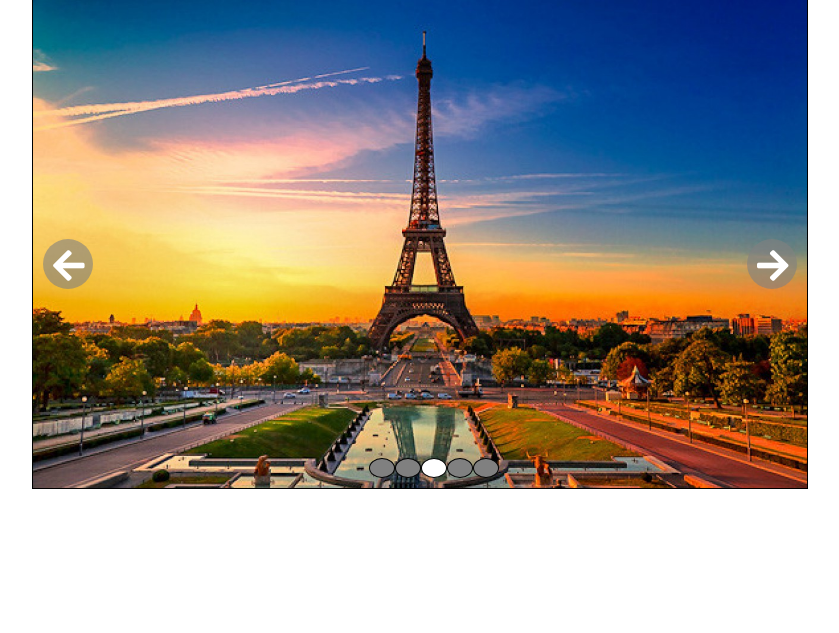
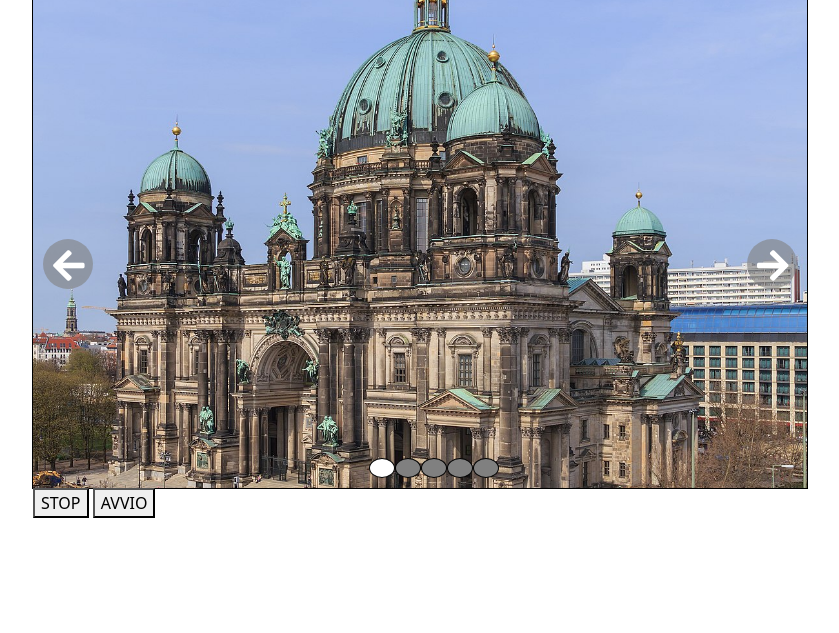
Before and after one commit to Zanco1993/vue-slider, a plain HTML site: page index.html in a window 1280 px wide. Shown: the part 167-800 px from the top of the page, without its empty margins (220-1059 px from the left). Drawn offline with nearby package versions, Linux system fonts and the light colour scheme.

Commit message:
seconda soluzione, creazione di 2 button per avvio e stop dell'autoplay

```diff
--- a/index.html
+++ b/index.html
@@ -40,13 +40,27 @@
                 <div class="row position-dot">
                     <div v-for="(city, i) in cityImage" :class="['point', currentIndex === i ? 'active-color' : 'disable-color']">
                 </div>
+            </div>
+
+            <!--
+            PRIMA SOLUZIONE
+            con lo stesso button, avvio o blocco ad ogni click
+            -->
+            <!-- <button @click="mounted">AVVIO</button> -->
 
 
-            </div>
+             <!-- SECONDA SOLUZIONE
+            Creiamo 2 button che permettano di avviare o stoppare
+            l'autoplay
+            -->
+
+            <button @click="unmounted">STOP</button>
+            <button @click="mounted">AVVIO</button>
 
 
 
         </div>
+
 
     </div>
 
--- a/js/script.js
+++ b/js/script.js
@@ -1,3 +1,21 @@
+// Ragionamenti
+
+// aggiungere un array di immagini
+// avere un contatore currentIndex = 0
+// se clicco next-button, passa dall'immagine [0] all'immagine [1]
+// quindi il currentIndex si aggiorna e va a 1 e cosi via
+
+// se clicco prev-button, currentIndex--
+
+// se raggiungo l'ultimo elemento,(quindi .length) al click successivo
+// aggiorno il contatore a [0]
+
+// se sono al primo elemento [0], al successivo click imposta l'ultimo
+// elemento, quindi contatore = .length
+
+// aggiungere 2 pulsanti che avviano o stoppano l'autoplay immagini
+
+
 new Vue({
     el: "#app",
     data: {
@@ -9,6 +27,7 @@ new Vue({
             "./img/vienna.jpg"
         ],
         currentIndex: 0,
+        start: false,
     },
      methods: {
         next: function () {
@@ -25,27 +44,35 @@ new Vue({
         },
         autoplay: function () {
             let time = this;
-            this.timer = setInterval(function() {
+            time.timer = setInterval(function() {
                 time.next();
             }, 2000);
         },
-    },
-    // aggiungiamo la funzione mounted
-        mounted: function() {
+        // -------------------------------------------------------------
+        // prima soluzione con un solo button
+
+        // mounted: function() {
+        //     this.start = !this.start
+        //     if(this.start === true) {
+        //        this.autoplay();
+        //     } else {
+        //         clearInterval(this.timer)
+        //     }
+
+        // },
+        // -------------------------------------------------------------
+        // seconda soluzione
+        // 2 pulsanti che avviano o stoppano il metodo
+        mounted: function () {
             this.autoplay();
-    },
-});
+        },
+        unmounted: function () {
+            clearInterval(this.timer)
+        },
 
 
-// aggiungere un array di immagini
-// avere un contatore currentIndex = 0
-// se clicco next-button, passa dall'immagine [0] all'immagine [1]
-// quindi il currentIndex si aggiorna e va a 1 e cosi via
 
-// se clicco prev-button, currentIndex--
+    },
 
-// se raggiungo l'ultimo elemento,(quindi .length) al click successivo
-// aggiorno il contatore a [0]
 
-// se sono al primo elemento [0], al successivo click imposta l'ultimo
-// elemento, quindi contatore = .length
+});
```
